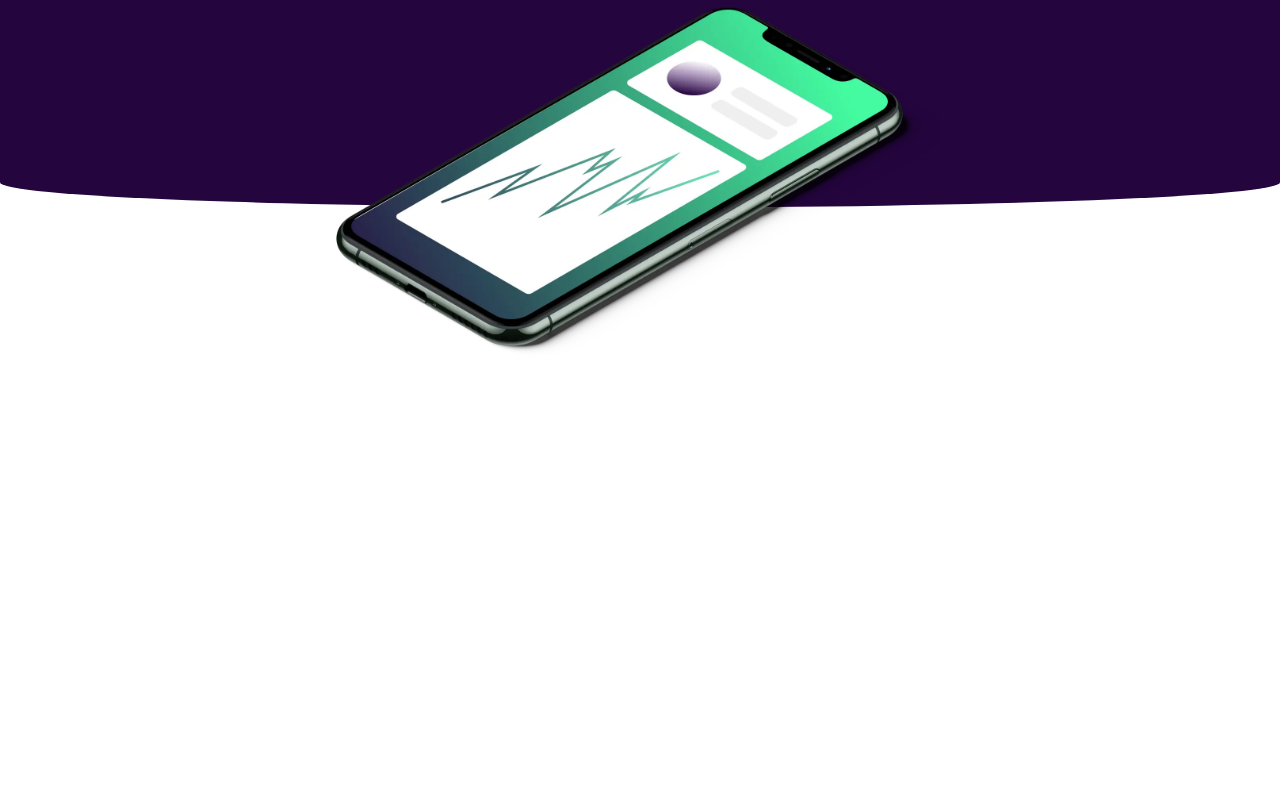
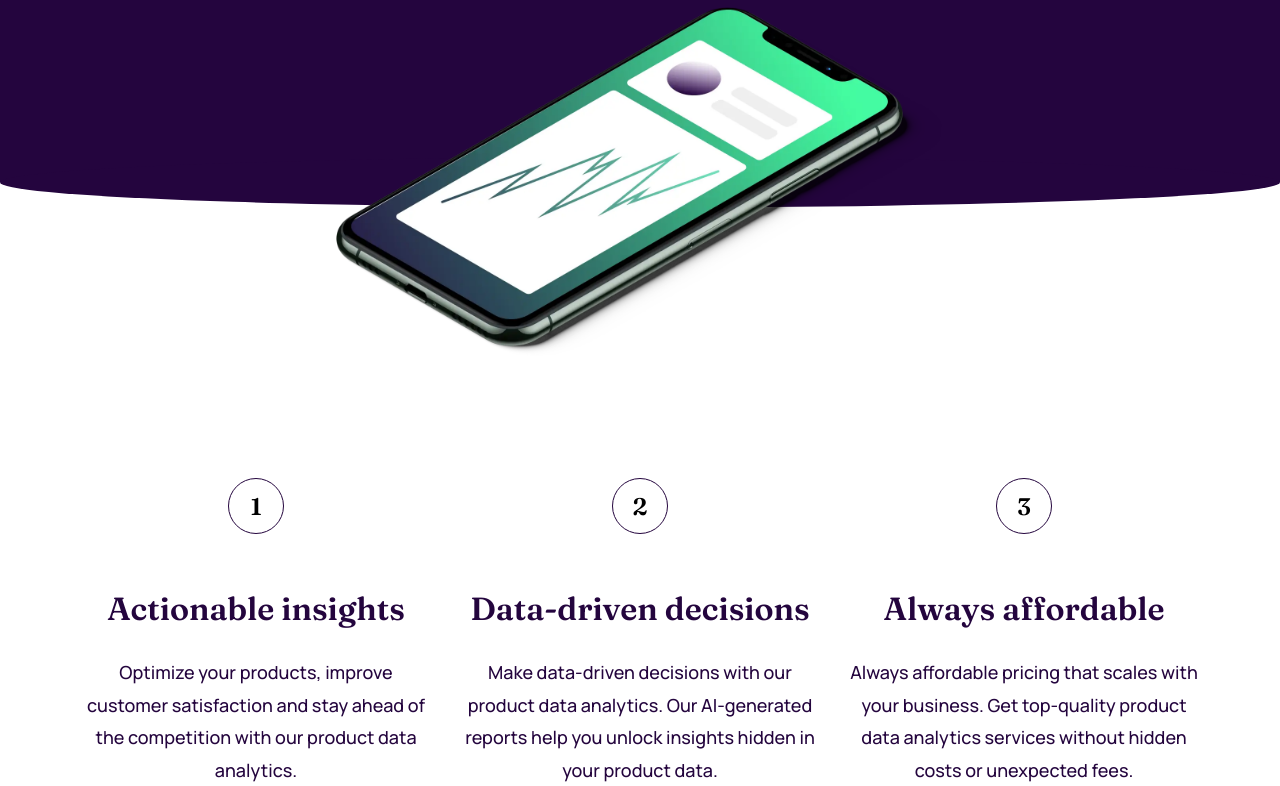
Before and after one commit to matejadb/workit-landing-page, a plain HTML site: page index.html in a window 1280 px wide. Shown: the part 517-1303 px from the top of the page. Before the commit the page ends 874 px from the top, so only its background shows below. Drawn offline with Linux system fonts and the light colour scheme.

Commit message:
Add information section grid

```diff
--- a/index.html
+++ b/index.html
@@ -20,7 +20,7 @@
 		<title>Frontend Mentor | Workit landing page</title>
 	</head>
 	<body>
-		<main class="stripes">
+		<main>
 			<section class="section-hero">
 				<div class="container">
 					<nav class="nav">
@@ -54,6 +54,44 @@
 					alt="Image of a phone"
 				/>
 			</section>
+
+			<section class="section-information">
+				<div class="container grid grid--3-cols">
+					<div class="information-box">
+						<span class="number">1</span>
+						<div class="information-description">
+							<h3 class="text--preset-3">Actionable insights</h3>
+							<p class="text--preset-4">
+								Optimize your products, improve customer satisfaction and stay
+								ahead of the competition with our product data analytics.
+							</p>
+						</div>
+					</div>
+
+          <div class="information-box">
+						<span class="number">2</span>
+						<div class="information-description">
+							<h3 class="text--preset-3">Data-driven decisions</h3>
+							<p class="text--preset-4">
+								Make data-driven decisions with our product data analytics. Our AI-generated reports help
+you unlock insights hidden in your product data.
+							</p>
+						</div>
+					</div>
+
+          <div class="information-box">
+						<span class="number">3</span>
+						<div class="information-description">
+							<h3 class="text--preset-3">Always affordable</h3>
+							<p class="text--preset-4">
+								Always affordable pricing that scales with your business. Get top-quality product data
+analytics services without hidden costs or unexpected fees.
+							</p>
+						</div>
+					</div>
+					</div>
+				</div>
+			</section>
 		</main>
 	</body>
 </html>
--- a/styles/general.css
+++ b/styles/general.css
@@ -101,6 +101,15 @@ body {
 	overflow-x: hidden;
 }
 
+.grid {
+	display: grid;
+	gap: 3.2rem;
+}
+
+.grid--3-cols {
+	grid-template-columns: repeat(3, 1fr);
+}
+
 .container {
 	max-width: 112rem;
 	margin: 0 auto;
--- a/styles/styles.css
+++ b/styles/styles.css
@@ -8,6 +8,7 @@
 	position: relative;
 	z-index: 2;
 	height: 69.9rem;
+	margin-bottom: 29.6rem;
 }
 
 .section-hero::after {
@@ -62,3 +63,40 @@
 	top: 100%;
 	transform: translate(-50%, -50%);
 }
+
+/*****************************************/
+/*          INFORMATION SECTION          */
+/*****************************************/
+
+.information-box {
+	text-align: center;
+	display: flex;
+	flex-direction: column;
+	justify-content: center;
+	align-items: center;
+	gap: 5.6rem;
+}
+
+.information-description {
+	display: flex;
+	flex-direction: column;
+	gap: 2.8rem;
+}
+
+.number {
+	width: 5.6rem;
+	height: 5.6rem;
+	border: 1px solid var(--purple-900);
+	border-radius: 50%;
+	display: flex;
+	align-items: center;
+	justify-content: center;
+	font-size: 2.4rem;
+	font-family: 'Fraunces', sans-serif;
+	font-weight: 600;
+}
+
+.information-description p,
+.information-description h3 {
+	color: var(--purple-900);
+}
```
Also changed, not shown: 1 other file.
